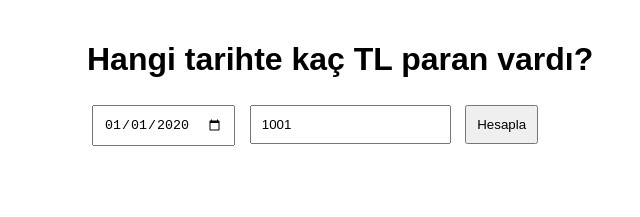
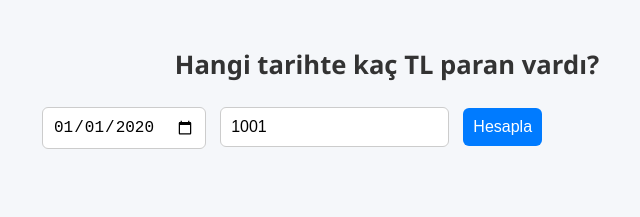
Before and after one commit to msulu/paramneolurdu, a plain HTML site: page index.html in a window 1280 px wide. Shown: the whole page, without its empty margins (253-893 px from the left). Drawn offline with Linux system fonts and the light colour scheme.

Commit message:
Update style.css

```diff
--- a/style.css
+++ b/style.css
@@ -1,28 +1,51 @@
 body {
-    font-family: Arial, sans-serif;
+    font-family: 'Segoe UI', sans-serif;
+    background-color: #f5f7fa;
+    color: #333;
+    max-width: 700px;
+    margin: auto;
+    padding: 30px;
+}
+
+h1 {
+    font-size: 1.6rem;
+    margin-bottom: 20px;
+    text-align: center;
+}
+
+input, button {
+    padding: 10px;
+    margin: 5px;
+    font-size: 1rem;
+    border-radius: 6px;
+    border: 1px solid #ccc;
+}
+
+button {
+    background-color: #007bff;
+    color: white;
+    border: none;
+    cursor: pointer;
+}
+
+button:hover {
+    background-color: #0056b3;
+}
+
+#sonuc {
+    margin-top: 30px;
+}
+
+.card {
+    background-color: #fff;
+    border-radius: 10px;
     padding: 20px;
-    max-width: 600px;
-    margin: auto;
+    margin-bottom: 20px;
+    box-shadow: 0 2px 10px rgba(0,0,0,0.08);
+    border-left: 5px solid #007bff;
 }
-input, button {
-    margin: 5px;
-    padding: 10px;
+
+.card h3 {
+    margin-top: 0;
+    color: #007bff;
 }
-#sonuc {
-    margin-top: 20px;
-    font-weight: bold;
-}
-input[type=number]::-webkit-outer-spin-button,
-input[type=number]::-webkit-inner-spin-button {
-    -webkit-appearance: none;
-    margin: 0;
-}
-input[type=number] {
-    -moz-appearance: textfield;
-}
-ul {
-    padding-left: 20px;
-}
-li {
-    margin-bottom: 10px;
-}
```
